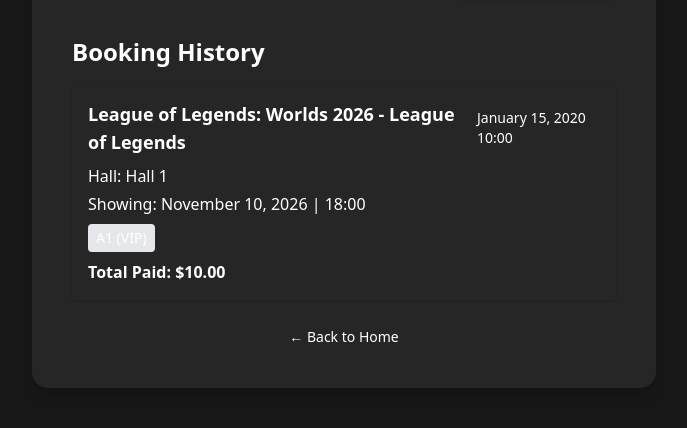
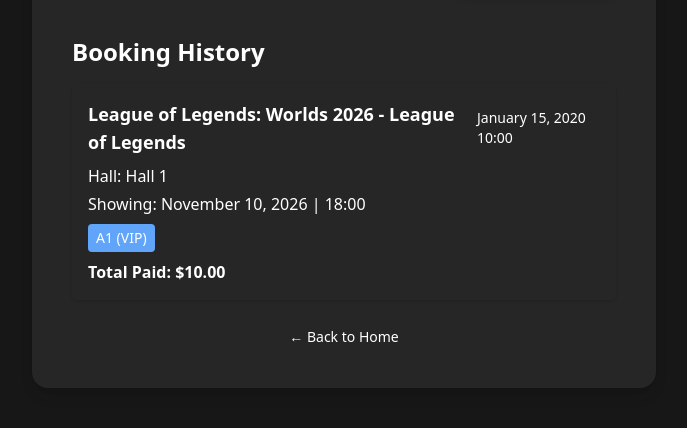
Before and after one commit to Sinyedu/dwpcinema-2025, a PHP site: page /user_profile.php in a window 1280 px wide. Shown: the part 660-1088 px from the top of the page, without its empty margins (296-983 px from the left). Run offline with PHP 8.4, Linux system fonts and the light colour scheme; the visitor is signed in with stand-in values (Sample User, id 1); data comes from the database, SQL or seed files in the repository; tables that the repository leaves empty hold one stand-in row (values such as "Sample post"); grey boxes marked "Sample" are stand-in pictures; data that the repository does not hold is empty; a stand-in replaces the project's code that opens the database connection; some libraries are stand-ins or nearby versions.

Commit message:
fix: variable fix

```diff
--- a/user_profile.php
+++ b/user_profile.php
@@ -126,7 +126,7 @@ $tierColors = [
                                     <div class="flex flex-wrap gap-2 mt-2 mb-2">
                                         <?php foreach ($seats as $s): ?>
                                             <?php $color = $tierColors[$s['tierName']] ?? 'bg-gray-300'; ?>
-                                            <span class="px-2 py-1 bg-gray-200 rounded text-sm"><?= htmlspecialchars($s['seatLabel'] ?? '', ENT_QUOTES, 'UTF-8') ?> (<?= htmlspecialchars($s['tierName'] ?? '', ENT_QUOTES, 'UTF-8') ?>)</span>
+                                            <span class="px-2 py-1 <?= $color ?> rounded text-sm"><?= htmlspecialchars($s['seatLabel'] ?? '', ENT_QUOTES, 'UTF-8') ?> (<?= htmlspecialchars($s['tierName'] ?? '', ENT_QUOTES, 'UTF-8') ?>)</span>
                                         <?php endforeach; ?>
                                     </div>
                                     <p class="font-semibold text-white">Total Paid: $<?= number_format($b['totalAmount'], 2) ?></p>
```
